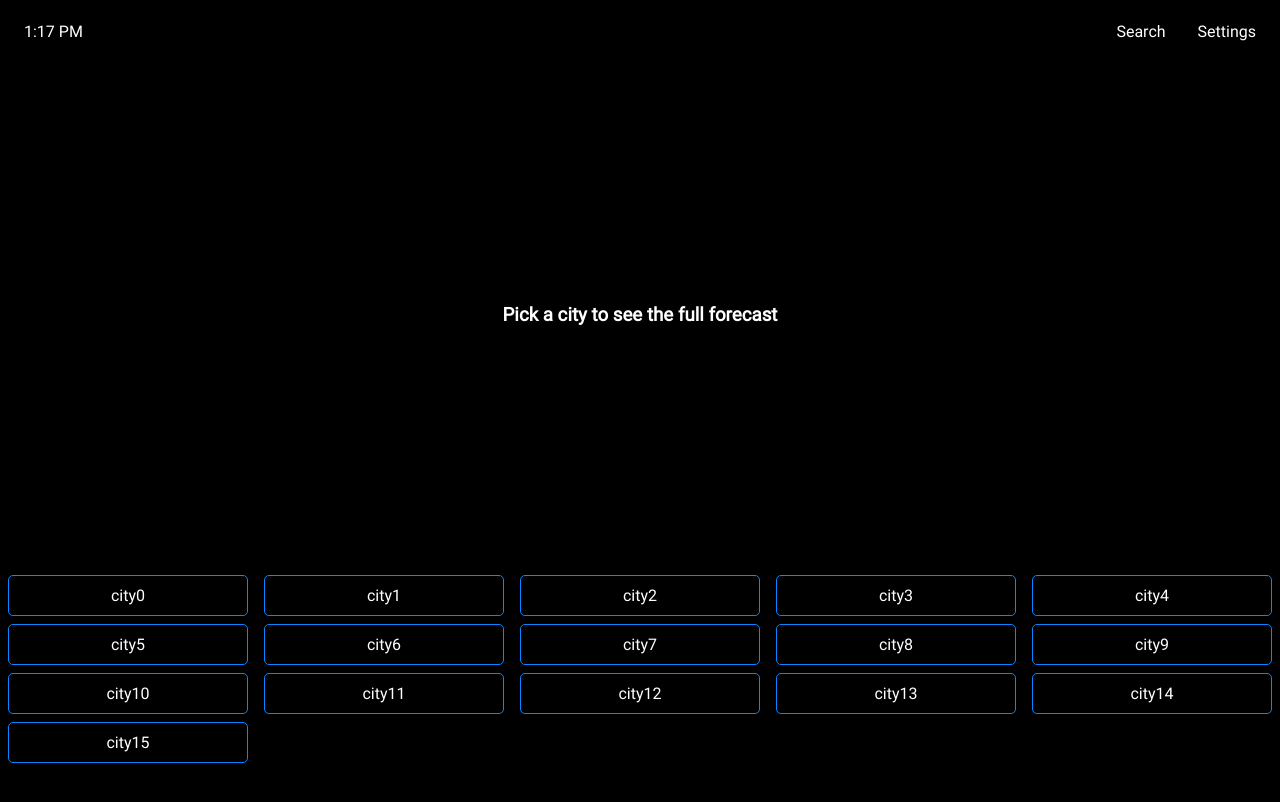
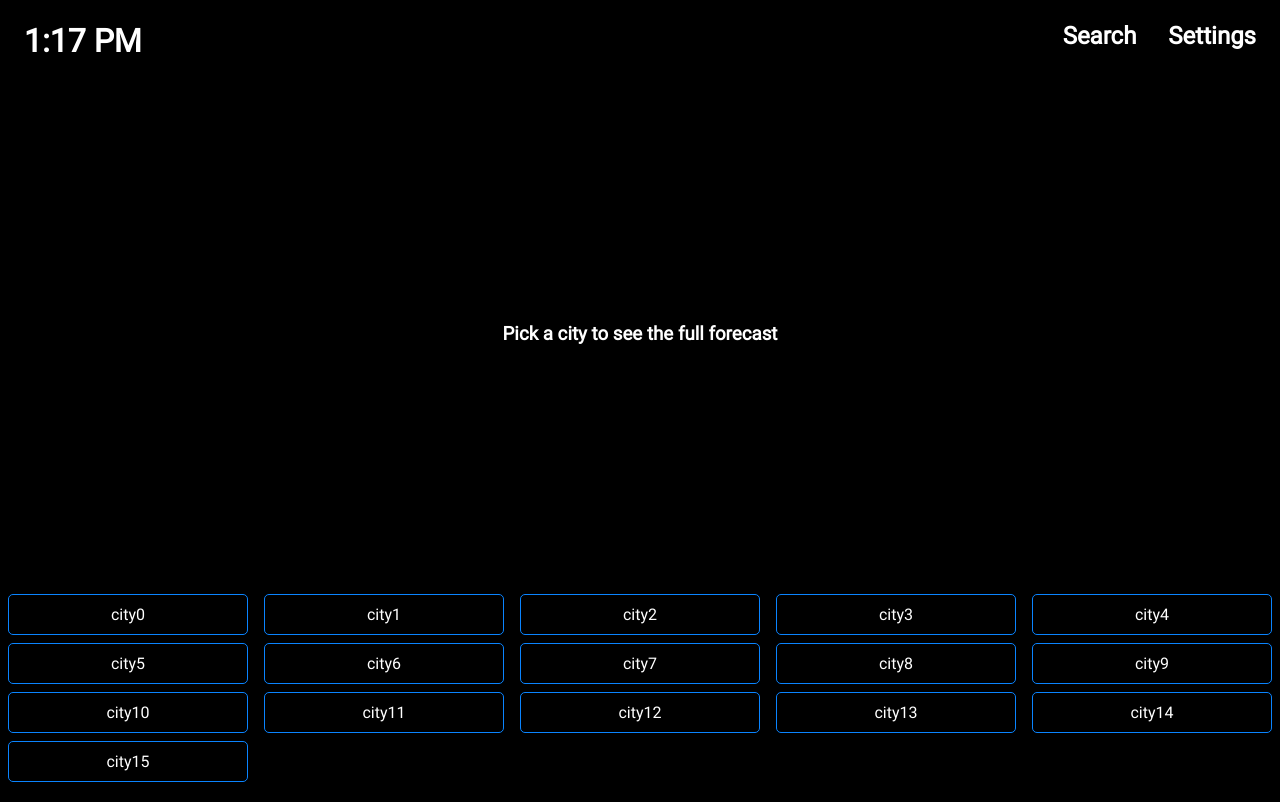
Before and after one commit to igordonin/challenge-fc, a React (Create React App) app: page / in a window 1280 px wide. Built offline with nearby package versions, Linux system fonts and the light colour scheme.

Commit message:
refactor: remove menulink which was not proper and create style files for components

```diff
--- /dev/null
+++ b/src/components/clock.styles.tsx
@@ -0,0 +1,5 @@
+import styled from 'styled-components';
+
+export const StyledTime = styled.h1`
+  margin: 0;
+`;
--- a/src/components/clock.tsx
+++ b/src/components/clock.tsx
@@ -1,5 +1,6 @@
 import * as React from 'react';
 import { useSettingsStore } from '../store';
+import { StyledTime } from './clock.styles';
 
 export const Clock = () => {
   const { hour12 } = useSettingsStore((state) => state);
@@ -15,11 +16,11 @@ export const Clock = () => {
   });
 
   return (
-    <div>
+    <StyledTime>
       {time.toLocaleTimeString('en-US', {
         timeStyle: 'short',
         hour12,
       })}
-    </div>
+    </StyledTime>
   );
 };
--- /dev/null
+++ b/src/components/top-bar.styles.tsx
@@ -0,0 +1,28 @@
+import styled from 'styled-components';
+
+export const MenuWrapper = styled.ul`
+  list-style-type: none;
+  margin: 0;
+  padding: 0;
+  overflow: hidden;
+  background-color: #000;
+`;
+
+export const MenuLeft = styled.li`
+  float: left;
+`;
+
+export const MenuRight = styled.li`
+  float: right;
+`;
+
+export const MenuItem = styled.div`
+  color: white;
+  text-align: center;
+  padding: 14px 16px;
+  text-decoration: none;
+`;
+
+export const MenuText = styled.h2`
+  margin: 0;
+`;
--- a/src/components/top-bar.tsx
+++ b/src/components/top-bar.tsx
@@ -1,45 +1,31 @@
-import styled from 'styled-components';
 import { Clock } from './clock';
-
-const MenuWrapper = styled.ul`
-  list-style-type: none;
-  margin: 0;
-  padding: 0;
-  overflow: hidden;
-  background-color: #000;
-`;
-
-const MenuLeft = styled.li`
-  float: left;
-`;
-
-const MenuRight = styled.li`
-  float: right;
-`;
-
-const MenuLink = styled.a`
-  display: block;
-  color: white;
-  text-align: center;
-  padding: 14px 16px;
-  text-decoration: none;
-`;
+import {
+  MenuItem,
+  MenuLeft,
+  MenuRight,
+  MenuText,
+  MenuWrapper,
+} from './top-bar.styles';
 
 export function TopBar() {
   return (
     <MenuWrapper>
       <MenuLeft>
-        <MenuLink>
+        <MenuItem>
           <Clock />
-        </MenuLink>
+        </MenuItem>
       </MenuLeft>
 
       <MenuRight>
-        <MenuLink>Settings</MenuLink>
+        <MenuItem>
+          <MenuText>Settings</MenuText>
+        </MenuItem>
       </MenuRight>
 
       <MenuRight>
-        <MenuLink>Search</MenuLink>
+        <MenuItem>
+          <MenuText>Search</MenuText>
+        </MenuItem>
       </MenuRight>
     </MenuWrapper>
   );
```
